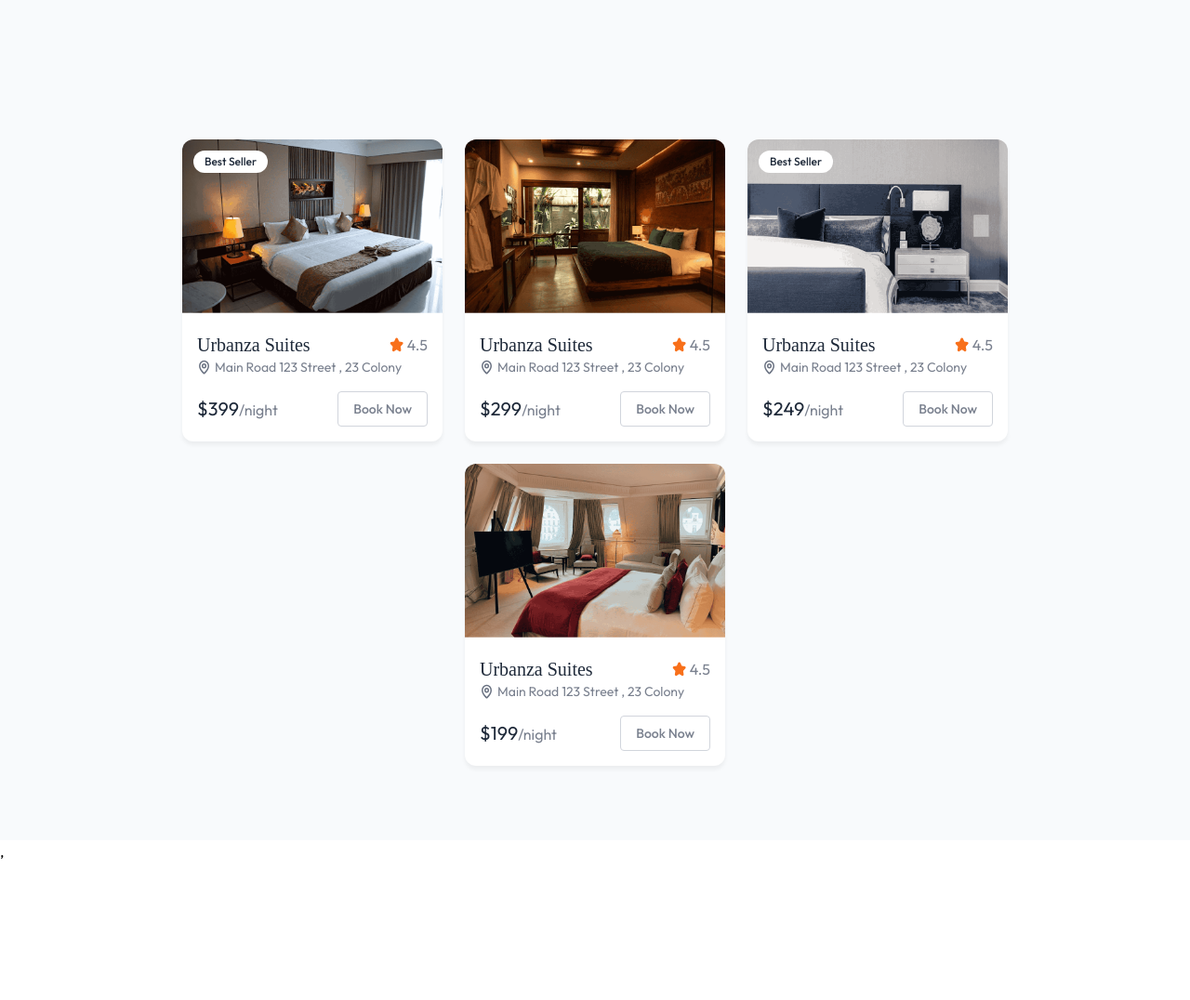
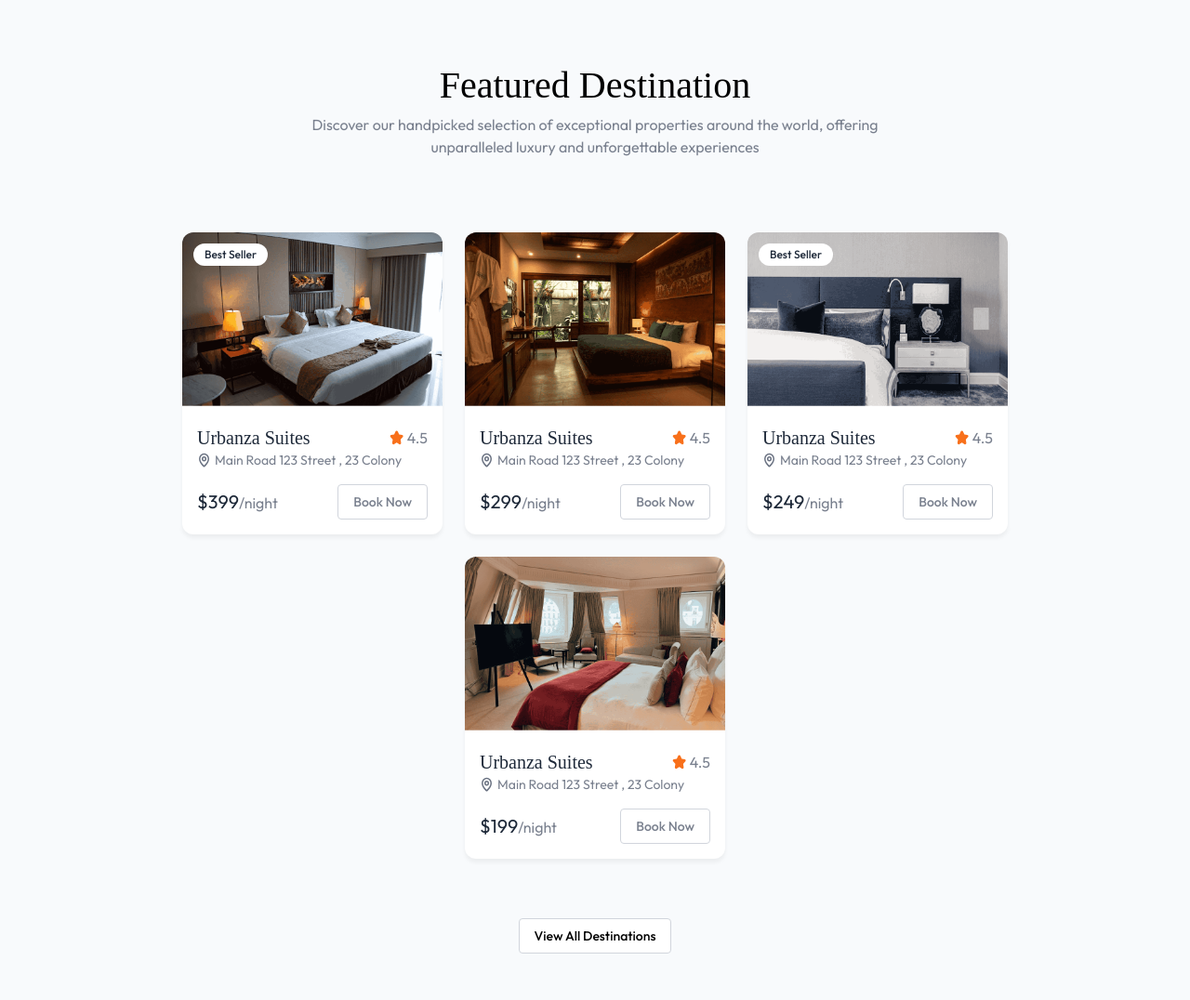
Before and after one commit to sarour8/bookingreact, a React (Vite) app in the folder client/: page / in a window 1280 px wide. Shown: the part 810-1886 px from the top of the page at 93% size. Before the commit the page ends 1738 px from the top, so only its background shows below. Built offline with nearby package versions, Linux system fonts and the light colour scheme; no server answers; a web font is replaced by a local one.

Commit message:
Update FeatureDestination.jsx

```diff
--- a/client/src/components/FeatureDestination.jsx
+++ b/client/src/components/FeatureDestination.jsx
@@ -1,16 +1,33 @@
 import React from "react";
 import { roomsDummyData } from "../assets/assets";
 import HotelCard from "./HotelCard";
+import Title from "./Title";
+import { useNavigate } from 'react-router-dom';
 const FeatureDestination = () => {
+    const navigate = useNavigate();
     return(
         <div className="flex flex-col items-center px-6 md:px-16 lg:px-24 bg-slate-50
         py-20">
+
+
+
+            <Title  title=' Featured Destination '
+            subTitle=' Discover our handpicked
+         selection of exceptional properties around the world, offering unparalleled luxury
+         and unforgettable experiences'/>
+
+
             <div className='flex flex-wrap items-center justify-center gap-6 mt-20' >
                 {roomsDummyData.slice(0,4).map((room, index)=>(
                     <HotelCard key={room._id} room={room}  index={index}/>
 
                 ))}
             </div>
+            <button
+            onClick={() => {navigate('/rooms'); scrollTo(0,0) }} className="my-16 px-4 py-2 text-sm font-medium border border-gray-300
+            rounded bg-white hover:bg-gray-50 transition-all cursor-pointer ">
+                View All Destinations
+            </button>
         </div>
     )
 }
```
